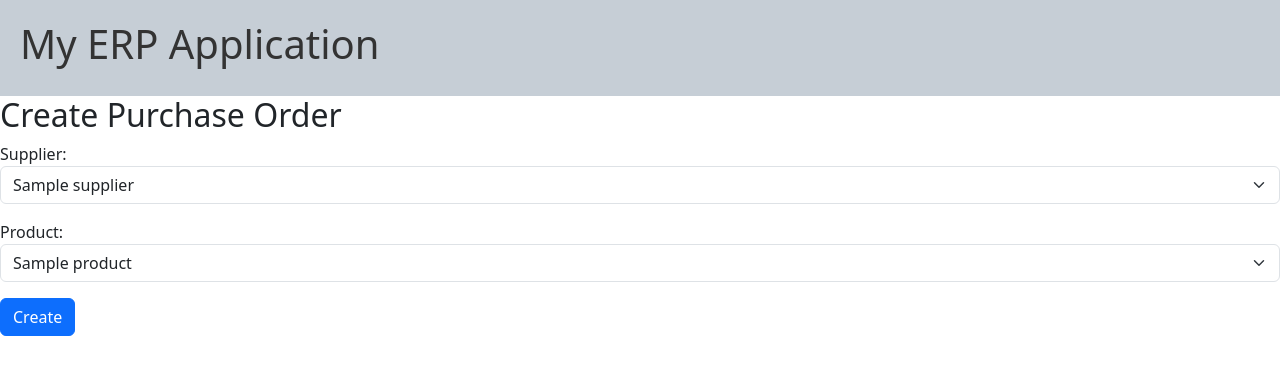
After one commit to nikalmus/erp, a Flask app: page /purchase/pos/create in a window 1280 px wide. The commit adds this page. Shown: the top 375 px of the page. Run offline with Flask 3, Linux system fonts and the light colour scheme; a database or web service that is not in the repository returns one stand-in record (values such as "Sample title"); some libraries are stand-ins or nearby versions.

Commit message:
wip - this is temp branch

```diff
--- a/app/purchase/po/routes.py
+++ b/app/purchase/po/routes.py
@@ -1,4 +1,4 @@
-from flask import Blueprint, render_template, redirect, url_for
+from flask import Blueprint, render_template, redirect, request, url_for
 from app.db import connect
 
 bp = Blueprint('po', __name__, template_folder='templates')
@@ -40,3 +40,39 @@ def get_po(id):
 @bp.route('/purchase/pos/')
 def redirect_to_products():
     return redirect(url_for('po.get_pos'))
+
+@bp.route('/purchase/pos/create', methods=['GET', 'POST'])
+def create_po():
+    if request.method == 'POST':
+        # Retrieve form data
+        supplier_id = request.form.get('supplier')
+        product_id = request.form.get('product')
+
+        # Create a new PO
+        conn = connect()
+        cursor = conn.cursor()
+
+        # Insert the new PO into the database
+        cursor.execute("INSERT INTO po (supplier_id, product_id) VALUES (%s, %s) RETURNING id", (supplier_id, product_id))
+        po_id = cursor.fetchone()[0]
+
+        cursor.close()
+        conn.commit()
+        conn.close()
+
+        return redirect(url_for('po.get_po', id=po_id))
+
+    # Retrieve the list of suppliers and products
+    conn = connect()
+    cursor = conn.cursor()
+
+    cursor.execute("SELECT id, name FROM supplier")
+    suppliers = cursor.fetchall()
+
+    cursor.execute("SELECT id, name FROM product")
+    products = cursor.fetchall()
+
+    cursor.close()
+    conn.close()
+
+    return render_template('po_create.html', suppliers=suppliers, products=products)
--- /dev/null
+++ b/app/purchase/po/templates/po_create.html
@@ -0,0 +1,27 @@
+{% extends 'base.html' %}
+
+{% block content %}
+    <h2>Create Purchase Order</h2>
+
+    <form method="POST" action="{{ url_for('po.create_po') }}">
+        <div class="mb-3">
+            <label for="supplier">Supplier:</label>
+            <select class="form-select" id="supplier" name="supplier">
+                {% for supplier in suppliers %}
+                    <option value="{{ supplier[0] }}">{{ supplier[1] }}</option>
+                {% endfor %}
+            </select>
+        </div>
+
+        <div class="mb-3">
+            <label for="product">Product:</label>
+            <select class="form-select" id="product" name="product">
+                {% for product in products %}
+                    <option value="{{ product[0] }}">{{ product[1] }}</option>
+                {% endfor %}
+            </select>
+        </div>
+
+        <button type="submit" class="btn btn-primary">Create</button>
+    </form>
+{% endblock %}
--- a/app/templates/base.html
+++ b/app/templates/base.html
@@ -17,5 +17,7 @@
     {% block content %}{% endblock %}
 
     <!-- Add any necessary scripts here -->
+    <script src="https://code.jquery.com/jquery-3.6.0.min.js"></script>
+    <script src="https://cdn.jsdelivr.net/npm/bootstrap@5.3.0/dist/js/bootstrap.bundle.min.js"></script>
 </body>
 </html>
```
Also changed, not shown: database/schema.sql (+28 -29 lines).
